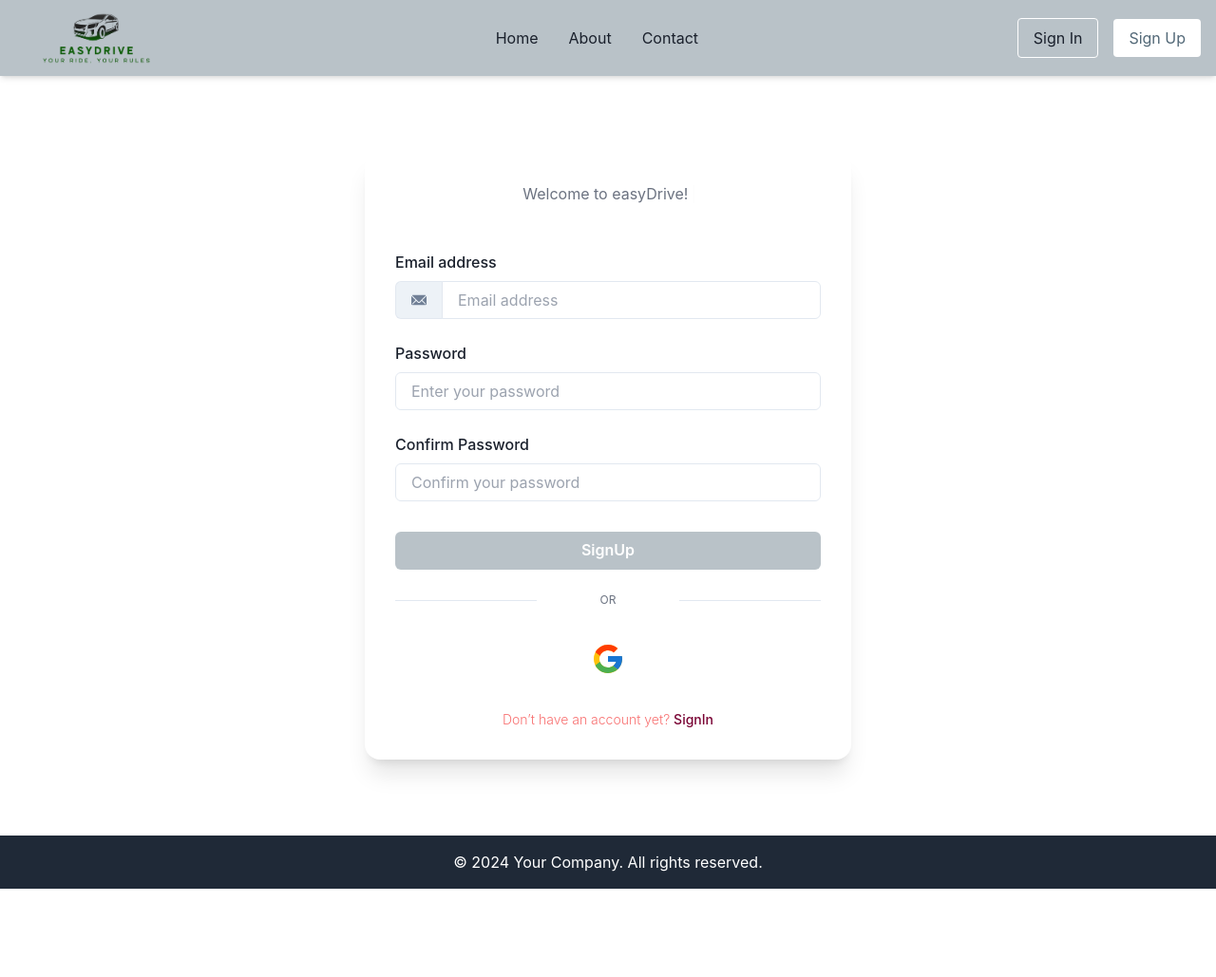
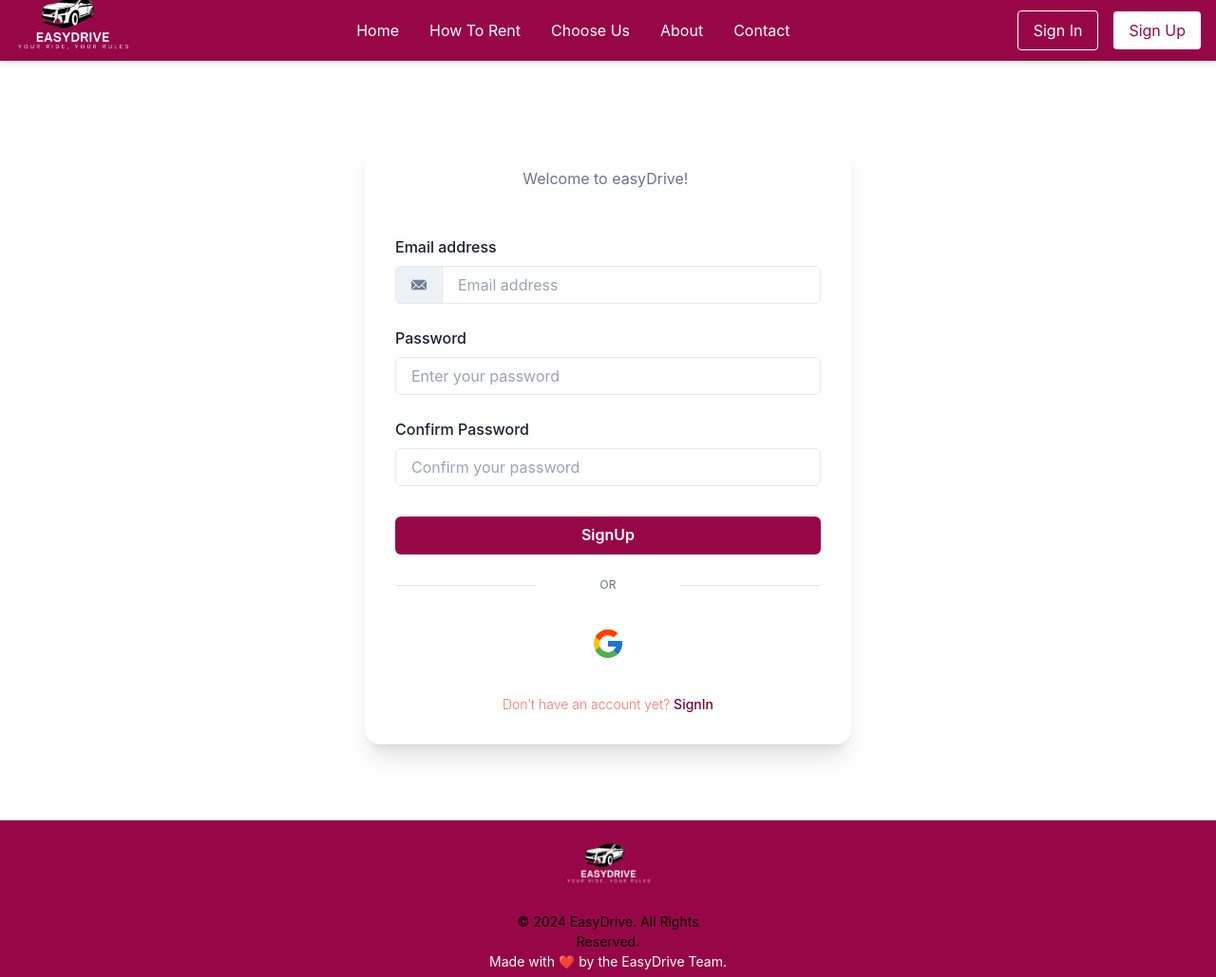
Before and after one commit to kiuvert39/easydrive, a React (Vite) app: page /signup in a window 1280 px wide. Shown: the whole page at 95% size. Before the commit the page ends 936 px from the top, so only its background shows below. Built offline with nearby package versions, Linux system fonts and the light colour scheme.

Commit message:
feat(homepage): update components and styles

```diff
--- a/src/App.css
+++ b/src/App.css
@@ -39,17 +39,17 @@ html, body, #root {
     @apply py-2 px-4 font-bold rounded transition-transform transform active:scale-95;
   }
 
-  /* Primary Button Variant */
-  /* .btn-primary { */
-    /* @apply bg-white text-customPink border border-customPink  */
-      /* hover:bg-customRed hover:text-white  */
-      /* focus:outline-none focus:ring-2 focus:ring-customPink; */
-  /* } */
+  Primary Button Variant
+  .btn-primary {
+    @apply bg-white text-customPink border border-customPink
+      hover:bg-customRed hover:text-white
+      focus:outline-none focus:ring-2 focus:ring-customPink;
+  }
 
-  /* Secondary Button Variant (optional) */
-  /* .btn-secondary { */
-    /* @apply bg-gray-500 text-white hover:bg-gray-600 focus:ring-gray-400 focus:outline-none; */
-  /* } */
+  Secondary Button Variant (optional)
+  .btn-secondary {
+    @apply bg-gray-500 text-white hover:bg-gray-600 focus:ring-gray-400 focus:outline-none;
+  }
 
   .link {
     @apply text-white no-underline relative inline-block transition-all duration-300 ease-in-out text-xl;
--- a/src/App.tsx
+++ b/src/App.tsx
@@ -4,6 +4,7 @@ import "./App.css";
 import Layout from "../src/components/layout";
 import CarRentalProcess from "./pages/Booking/car";
 import ProfilePage from "./pages/ProfilePage";
+import HomePage from "./pages/homePage";
 
 // Lazy-loaded components
 const LoginPage = React.lazy(() => import("./pages/auth/login.page"));
@@ -26,6 +27,7 @@ const App: React.FC = () => {
       <Suspense fallback={<div>Loading...</div>}>
         <Layout>
           <Routes>
+            <Route path="/" element={<HomePage />} />
             <Route path="signin" element={<LoginPage />} />
             <Route path="signup" element={<SignUpPage />} />
             <Route path="bookings" element={<Profile />} />
--- a/src/components/home/footer/footer.tsx
+++ /dev/null
@@ -1,51 +0,0 @@
-
-import { Flex, Link as A, Box, useColorModeValue, Image } from "@chakra-ui/react";
-
-/**
- * Footer component that displays the EasyDrive logo and footer text.
- *
- * @component
- * @example
- * return (
- *   <Footer />
- * )
- *
- * @returns {JSX.Element} The rendered footer component.
- *
- * @remarks
- * This component uses Chakra UI for styling and layout. It includes the EasyDrive logo,
- * the current year, and a link to the EasyDrive GitHub repository.
- *
- * @see {@link https://chakra-ui.com/} for more information about Chakra UI.
- */
-function Footer() {
-  const currentYear = new Date().getFullYear();
-
-  return (
-    <Box bg={useColorModeValue("custom.500", "custom.600")} px={2} py={0.5}>
-      <Box maxW="260px" mx="auto" p={1}>
-        <Flex direction={{ base: "column", md: "row" }} align="center" justify="center">
-
-          {/* Logo */}
-          <Image
-            src="/images/newlogo.png"
-            alt="EasyDrive Logo"
-            boxSize="90px" // Reduced size
-            objectFit="contain"
-          />
-        </Flex>
-
-        {/* Footer Text */}
-        <Box textAlign="center" fontSize="sm" color="black">
-          © {currentYear} EasyDrive. All Rights Reserved.
-          <br />
-          <A href="https://github.com/yourgithub/EasyDrive" isExternal color="white">
-            Made with ❤️ by the EasyDrive Team.
-          </A>
-        </Box>
-      </Box>
-    </Box>
-  );
-}
-
-export default Footer;
--- a/src/components/home/homeFeatures/About.tsx
+++ b/src/components/home/homeFeatures/About.tsx
@@ -27,7 +27,7 @@ const AboutSection: React.FC = () => {
 
             {/* Team Introduction Section */}
             <Box>
-                <Heading fontSize="4xl" fontWeight="semibold" mb={1} textAlign="center" color="black">
+                <Heading fontSize="4xl" fontWeight="semibold" mb={5} textAlign="center" color="black">
                     Meet the Team 👥
                 </Heading>
                 <Flex
--- a/src/components/home/navbar.component.tsx
+++ b/src/components/home/navbar.component.tsx
@@ -1,7 +1,8 @@
 import { useState } from "react";
 
+
 const NavBarComponent: React.FC = () => {
-  const Links = ["Home", "About", "Contact"];
+  const Links = ["Home", "How To Rent", "Choose Us", "About", "Contact"];
   const [isOpen, setIsOpen] = useState(false);
   const [user, setUser] = useState<null | { name: string; avatar: string }>(null);
   const [dropdownOpen, setDropdownOpen] = useState(false);
@@ -24,22 +25,21 @@ const NavBarComponent: React.FC = () => {
   const toggleMenu = () => setIsOpen(!isOpen);
 
   return (
-    <nav className="bg-[#B9C2C8] shadow-md top-0 sticky w-full z-100">
-      <div className="container mx-auto px-4 flex justify-between items-center h-20">
+    <nav className="bg-[#970747] shadow-md top-0 sticky w-full z-50">
+      <div className="container mx-auto px-4 flex justify-between items-center h-16">
         {/* Brand */}
-        {/* Logo */}
         <img
-          src="/images/logo3.png"
-          alt="EasyDrive Logo"
-          style={{ width: "170px", objectFit: "contain" }}
-        />
+            src="/images/newlogo.png"
+            alt="EasyDrive Logo"
+            style={{ width: "120px", objectFit: "contain" }}
+          />
         {/* Navigation Links */}
         <div className="hidden md:flex space-x-8">
           {Links.map((link) => (
             <a
               key={link}
               href={`/${link.toLowerCase()}`}
-              className="#0d5f07 hover:text-gray-300"
+              className="text-white hover:text-gray-300"
             >
               {link}
             </a>
@@ -48,6 +48,8 @@ const NavBarComponent: React.FC = () => {
 
         {/* Hamburger Menu, Avatar, and Logout */}
         <div className="flex items-center space-x-4 md:hidden">
+
+
           {user ? (
             <>
               <img
@@ -81,7 +83,7 @@ const NavBarComponent: React.FC = () => {
               )}
             </>
           ) : null}
-          <button
+                    <button
             className="text-white hover:text-gray-300"
             onClick={toggleMenu}
           >
@@ -143,12 +145,12 @@ const NavBarComponent: React.FC = () => {
           ) : (
             <>
               <button
-                className="#0d5f07 border border-white px-4 py-2 rounded hover:bg-white hover:text-[#526877]"
+                className="text-white border border-white px-4 py-2 rounded hover:bg-white hover:text-[#970747]"
                 onClick={handleLogin}
               >
                 Sign In
               </button>
-              <button className="bg-white text-[#526877] px-4 py-2 rounded hover:bg-gray-200">
+              <button className="bg-white text-[#970747] px-4 py-2 rounded hover:bg-gray-200">
                 Sign Up
               </button>
             </>
@@ -163,7 +165,7 @@ const NavBarComponent: React.FC = () => {
             <a
               key={link}
               href={`/${link.toLowerCase()}`}
-              className="block text-gray-800 px-4 py-2 hover:text-[#526877]"
+              className="block text-gray-800 px-4 py-2 hover:text-[#970747]"
             >
               {link}
             </a>
@@ -171,20 +173,19 @@ const NavBarComponent: React.FC = () => {
           <div className="border-t mt-2 pt-2 space-y-2">
             {user ? (
               <a
-                href="#"
-                className="block text-gray-800 px-4 py-2 hover:text-[#526877]"
-              >
-                Setting
-              </a>
+
+              href='#'
+              className="block text-gray-800 px-4 py-2 hover:text-[#970747]"
+            >Setting</a>
             ) : (
               <>
                 <button
-                  className="w-full text-[#526877] border border-[#526877] px-4 py-2 rounded hover:bg-[#526877] hover:text-white"
+                  className="w-full text-[#970747] border border-[#970747] px-4 py-2 rounded hover:bg-[#970747] hover:text-white"
                   onClick={handleLogin}
                 >
                   Sign In
                 </button>
-                <button className="w-full bg-[#526877] text-white px-4 py-2 rounded hover:bg-[#526877]/90">
+                <button className="w-full bg-[#970747] text-white px-4 py-2 rounded hover:bg-[#970747]/90">
                   Sign Up
                 </button>
               </>
--- a/src/components/testFooter.tsx
+++ b/src/components/testFooter.tsx
@@ -1,11 +1,51 @@
 
+import { Flex, Link as A, Box, useColorModeValue, Image } from "@chakra-ui/react";
 
-const Footer: React.FC = () => {
+/**
+ * Footer component that displays the EasyDrive logo and footer text.
+ *
+ * @component
+ * @example
+ * return (
+ *   <Footer />
+ * )
+ *
+ * @returns {JSX.Element} The rendered footer component.
+ *
+ * @remarks
+ * This component uses Chakra UI for styling and layout. It includes the EasyDrive logo,
+ * the current year, and a link to the EasyDrive GitHub repository.
+ *
+ * @see {@link https://chakra-ui.com/} for more information about Chakra UI.
+ */
+function Footer() {
+  const currentYear = new Date().getFullYear();
+
   return (
-    <footer className="bg-gray-800 text-white text-center py-4">
-      <p>&copy; 2024 Your Company. All rights reserved.</p>
-    </footer>
+    <Box bg={useColorModeValue("custom.500", "custom.600")} px={2} py={0.5}>
+      <Box maxW="260px" mx="auto" p={1}>
+        <Flex direction={{ base: "column", md: "row" }} align="center" justify="center">
+
+          {/* Logo */}
+          <Image
+            src="/images/newlogo.png"
+            alt="EasyDrive Logo"
+            boxSize="90px" // Reduced size
+            objectFit="contain"
+          />
+        </Flex>
+
+        {/* Footer Text */}
+        <Box textAlign="center" fontSize="sm" color="black">
+          © {currentYear} EasyDrive. All Rights Reserved.
+          <br />
+          <A href="https://github.com/yourgithub/EasyDrive" isExternal color="white">
+            Made with ❤️ by the EasyDrive Team.
+          </A>
+        </Box>
+      </Box>
+    </Box>
   );
-};
+}
 
 export default Footer;
--- a/src/helpers/thems.ts
+++ b/src/helpers/thems.ts
@@ -10,8 +10,8 @@ const theme = extendTheme({
   config,
   colors: {
     custom: {
-      500: "#B9C2C8", // Custom primary color
-      600: "#394853", // Optional darker shade for hover
+      500: "#970747", // Custom primary color
+      600: "#7a063a", // Optional darker shade for hover
     },
   },
 });
--- a/src/pages/homePage.tsx
+++ b/src/pages/homePage.tsx
@@ -1,4 +1,3 @@
-import Footer from "../components/home/footer/footer";
 import HeroSection from "../components/home/homeFeatures/HeroSection"
 import HowToRent from "../components/home/homeFeatures/HowToRent"
 import WhyChoose from "../components/home/homeFeatures/WhyChoose"
@@ -15,9 +14,6 @@ function HomePage() {
         <ContactUs/>
 
 
-
-
-            <Footer />
         </>
     );
 }
```
Also changed, not shown: public/images/newlogo.png (added).
